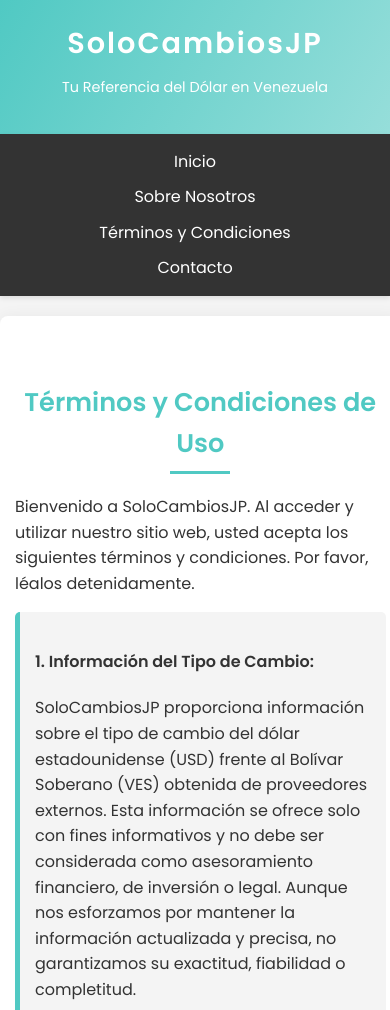
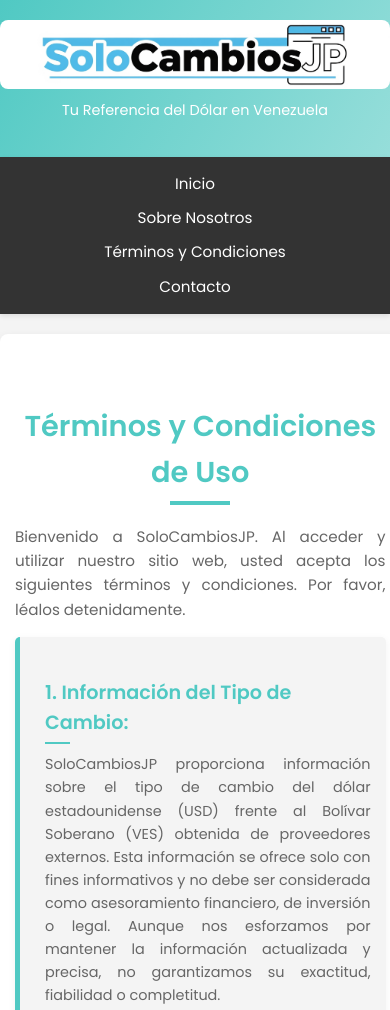
Before and after one commit to JuanPiece2025/solocambios, a plain HTML site: page terminos.html in a window 390 px wide. Shown: the top 1010 px of the page. Drawn offline with Linux system fonts and the light colour scheme.

Commit message:
Update terminos.html

```diff
--- a/terminos.html
+++ b/terminos.html
@@ -7,10 +7,10 @@
     <link href="https://fonts.googleapis.com/css2?family=Poppins:wght@300;400;600&display=swap" rel="stylesheet">
     <link rel="icon" type="image/x-icon" href="fotos/favicon.ico">
     <style>
-        /* CSS general para todas las páginas (considera moverlo a un archivo style.css externo) */
+        /* CSS GENERAL (RECOMENDADO MOVER A style.css) */
         :root {
-            --primary-color: #50C9C3;
-            --secondary-color: #96DEDA;
+            --primary-color: #50C9C3; /* Color principal del widget */
+            --secondary-color: #96DEDA; /* Color secundario del widget */
             --dark-text: #333;
             --light-text: #666;
             --white: #ffffff;
@@ -33,13 +33,20 @@
             color: var(--white);
             padding: 20px 0;
             text-align: center;
+            /* La sombra principal del header ya está aquí,
+                pero la del banner será específica para la imagen. */
             box-shadow: 0 2px 5px rgba(0, 0, 0, 0.1);
         }
 
-        header h1 {
-            margin: 0;
-            font-size: 3em;
-            letter-spacing: 2px;
+        /* Estilos para la imagen del banner dentro del header */
+        header img {
+            max-width: 100%;
+            height: auto;
+            display: block; /* Para eliminar espacios extra debajo de la imagen */
+            margin: 0 auto; /* Centra la imagen si el ancho máximo no es 100% */
+            /* AÑADIDO: Sombra al banner */
+            box-shadow: 0 4px 10px rgba(0, 0, 0, 0.2); /* Sombra suave y visible */
+            border-radius: 8px; /* Opcional: bordes ligeramente redondeados para la sombra */
         }
 
         header p {
@@ -98,7 +105,7 @@
             padding: 20px;
             background-color: var(--white);
             border-radius: 8px;
-            box-shadow: 0 0 15px rgba(0, 0, 0, 0.05);
+            box-shadow: 0 8px 20px rgba(0, 0, 0, 0.15); /* Sombra consistente con los widgets */
         }
 
         section {
@@ -114,32 +121,74 @@
             color: var(--primary-color);
             text-align: center;
             margin-bottom: 30px;
-            font-size: 2em;
+            font-size: 2.5em; /* Tamaño consistente con h2 en index.html */
             position: relative;
         }
 
         h2::after, h3::after {
             content: '';
             position: absolute;
-            width: 60px;
-            height: 3px;
+            width: 80px; /* Ancho de línea consistente con h2 en index.html */
+            height: 4px; /* Grosor de línea consistente con h2 en index.html */
             background: var(--primary-color);
             bottom: -10px;
             left: 50%;
             transform: translateX(-50%);
         }
 
+        /* Ajustes para el texto dentro de la sección */
+        section p {
+            font-size: 1.1em;
+            color: var(--light-text);
+            margin-bottom: 15px;
+            text-align: justify; /* Justifica el texto para mejor lectura */
+        }
+
         .info-block {
-            margin-bottom: 20px;
-            padding: 15px;
+            margin-bottom: 25px; /* Más espacio */
+            padding: 20px; /* Más padding */
             background-color: var(--light-grey);
             border-left: 5px solid var(--primary-color);
             border-radius: 5px;
+            box-shadow: 0 2px 8px rgba(0, 0, 0, 0.05); /* Sombra suave para los bloques de información */
+        }
+
+        .info-block h4 { /* Estilos específicos para h4 */
+            font-size: 1.5em; /* Tamaño de fuente para los subtítulos */
+            color: var(--primary-color);
+            margin-bottom: 10px;
+            text-align: left;
+            position: relative;
+            padding-left: 10px; /* Padding para separar del borde izquierdo */
+        }
+
+        .info-block h4::after {
+            content: '';
+            position: absolute;
+            width: 40px; /* Línea más corta para h4 */
+            height: 2px;
+            background: var(--primary-color);
+            bottom: -5px;
+            left: 10px; /* Alinea con el padding-left */
+            transform: none; /* Elimina la transformación */
+        }
+
+        .info-block p {
+            font-size: 1em; /* Ajusta el tamaño de fuente para los párrafos dentro del info-block */
+            text-align: justify; /* Justifica el texto dentro del info-block */
+            padding-left: 10px; /* Padding para alinear con el h4 */
         }
 
         ul {
             list-style: disc;
-            margin-left: 20px;
+            margin-left: 40px; /* Aumenta el margen para las listas */
+            color: var(--light-text); /* Color de texto consistente */
+            font-size: 1.1em; /* Tamaño de fuente consistente */
+            padding-left: 10px; /* Padding para alinear con el h4 */
+        }
+
+        ul li {
+            margin-bottom: 8px; /* Espacio entre ítems de lista */
         }
 
         footer {
@@ -148,6 +197,7 @@
             text-align: center;
             padding: 20px 0;
             margin-top: 50px;
+            box-shadow: 0 -2px 5px rgba(0, 0, 0, 0.1);
         }
 
         footer p {
@@ -157,24 +207,58 @@
 
         /* Media Queries */
         @media (max-width: 768px) {
-            header h1 { font-size: 2.2em; }
-            header p { font-size: 1em; }
-            nav ul { flex-direction: column; }
-            nav ul li { margin: 5px 0; }
-            .container { width: 95%; margin: 20px auto; padding: 15px; }
+            header p {
+                font-size: 1em;
+            }
+            nav ul {
+                flex-direction: column;
+            }
+            nav ul li {
+                margin: 5px 0;
+            }
+            .container {
+                width: 95%;
+                margin: 20px auto;
+                padding: 15px;
+                box-shadow: 0 4px 10px rgba(0, 0, 0, 0.1); /* Sombra más sutil en móviles */
+            }
             section { padding: 30px 0; }
-            h2, h3 { font-size: 1.8em; }
+            h2, h3 { font-size: 2em; }
+            h2::after, h3::after { width: 70px; }
+            section p { font-size: 1em; } /* Ajuste para párrafos generales */
+            .info-block h4 { font-size: 1.3em; }
+            .info-block h4::after { width: 30px; }
+            .info-block p { font-size: 0.95em; }
+            ul { margin-left: 30px; font-size: 1em; }
+            /* Ajuste de sombra en pantallas más pequeñas si es necesario */
+            header img {
+                box-shadow: 0 2px 8px rgba(0, 0, 0, 0.15); /* Sombra un poco más sutil */
+            }
         }
         @media (max-width: 480px) {
-            header h1 { font-size: 1.8em; }
-            header p { font-size: 0.9em; }
-            h2, h3 { font-size: 1.6em; }
+            header p {
+                font-size: 0.9em;
+            }
+            h2, h3 { font-size: 1.8em; }
+            h2::after, h3::after { width: 60px; }
+            section p { font-size: 0.95em; } /* Ajuste para párrafos generales */
+            .info-block { padding: 15px; }
+            .info-block h4 { font-size: 1.2em; }
+            .info-block h4::after { width: 25px; }
+            .info-block p { font-size: 0.9em; }
+            ul { margin-left: 20px; font-size: 0.95em; }
+            /* Ajuste de sombra en pantallas muy pequeñas si es necesario */
+            header img {
+                box-shadow: none; /* Podrías quitar la sombra si quieres en móviles muy pequeños */
+            }
         }
     </style>
 </head>
 <body>
     <header>
-        <h1>SoloCambiosJP</h1>
+        <a href="index.html">
+            <img src="fotos/banner.jpg" alt="SoloCambiosJP" style="max-width: 100%; height: auto; display: block;">
+        </a>
         <p>Tu Referencia del Dólar en Venezuela</p>
     </header>
 
```
